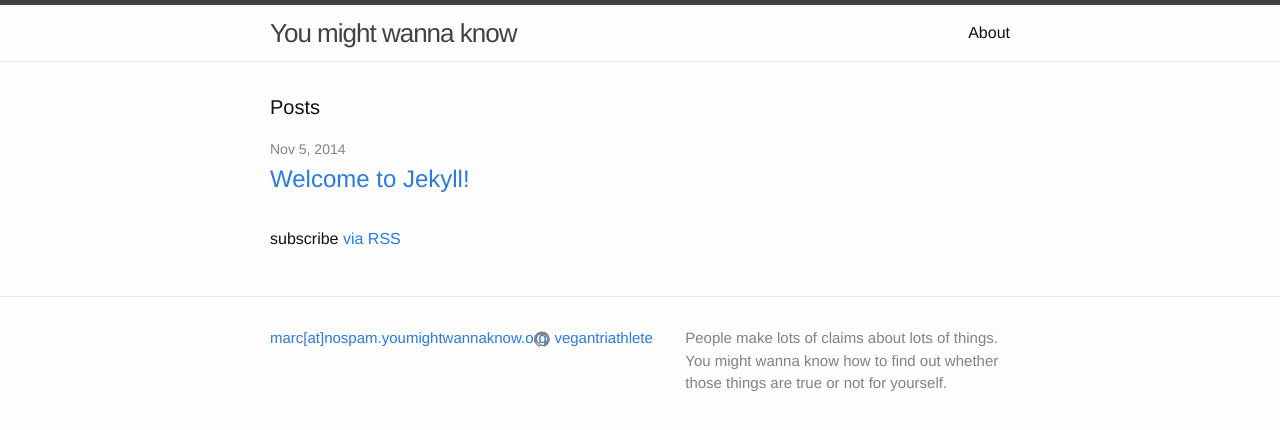
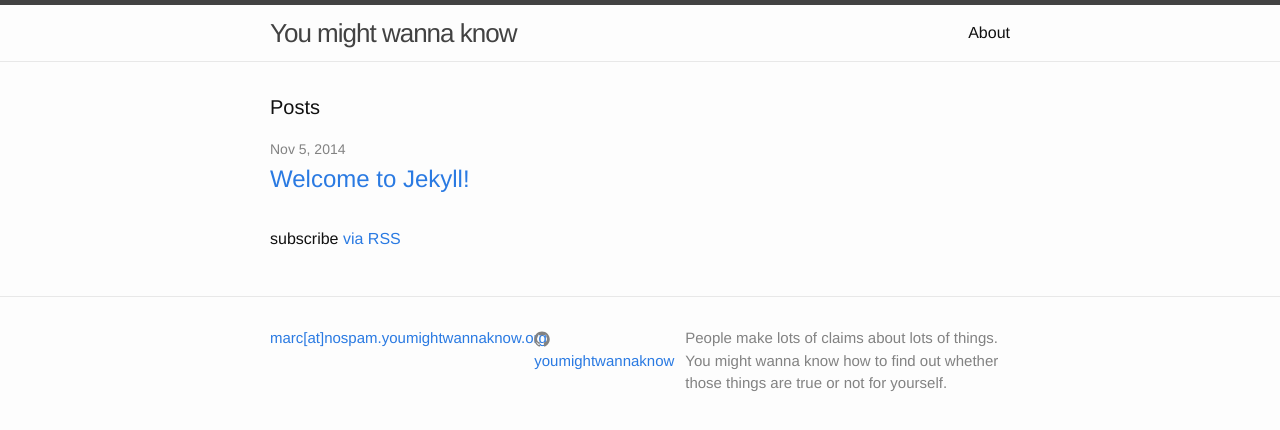
Before and after one commit to youmightwannaknow/youmightwannaknow.github.io, a Jekyll site: the page built from index.html, in a window 1280 px wide. Shown: the top 430 px of the page. Built offline with Jekyll 4.4.1, drawn with Linux system fonts in a browser that asks for light colours.

Commit message:
Update github user name

```diff
--- a/_config.yml
+++ b/_config.yml
@@ -6,7 +6,7 @@ description: > # this means to ignore newlines until "baseurl:"
   You might wanna know how to find out whether those things are true or not for yourself.
 baseurl: "" # the subpath of your site, e.g. /blog/
 url: "http://www.youmightwannaknow.org" # the base hostname & protocol for your site
-github_username:  vegantriathlete
+github_username:  youmightwannaknow
 
 # Build settings
 markdown: kramdown
```
